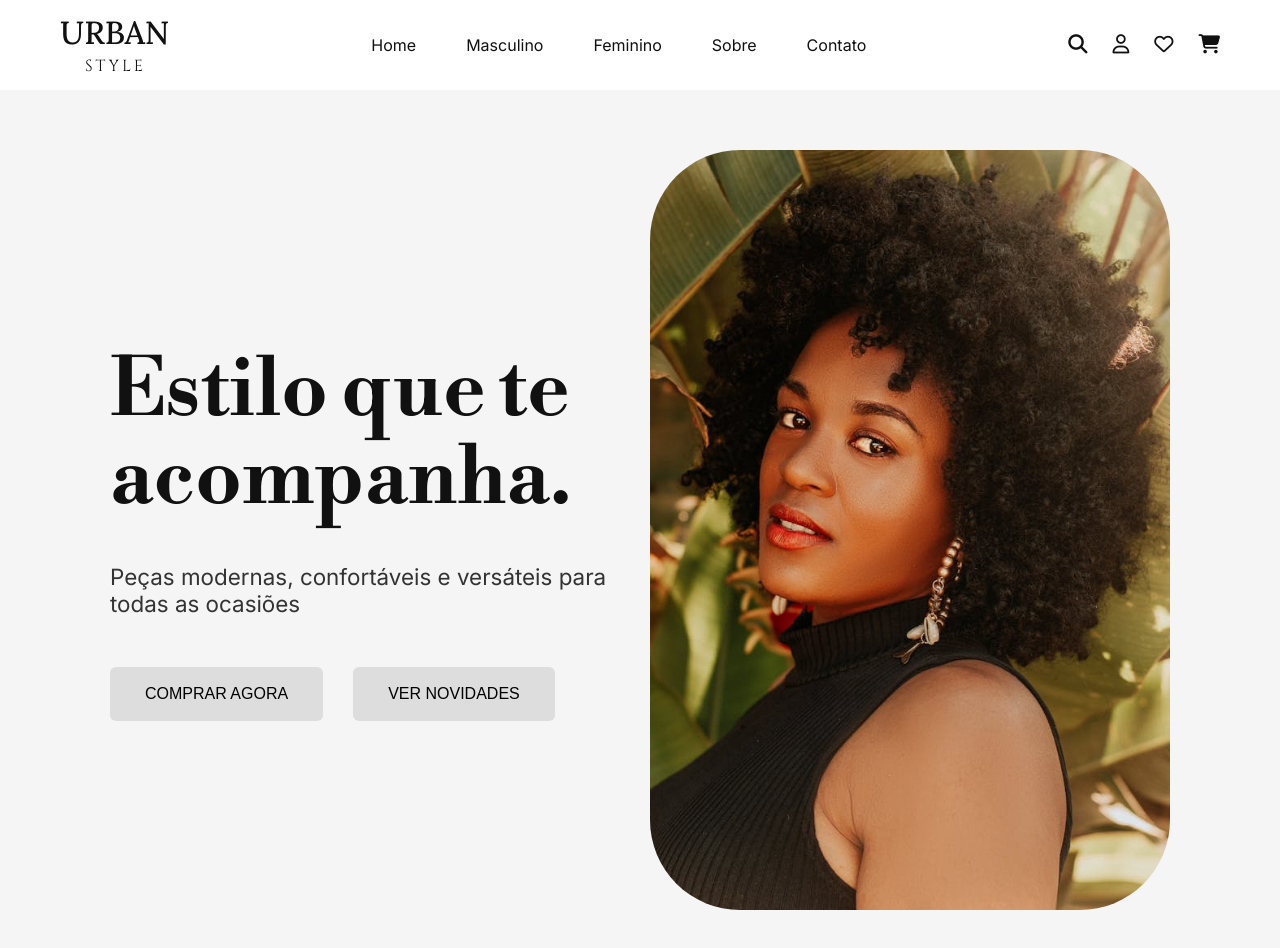
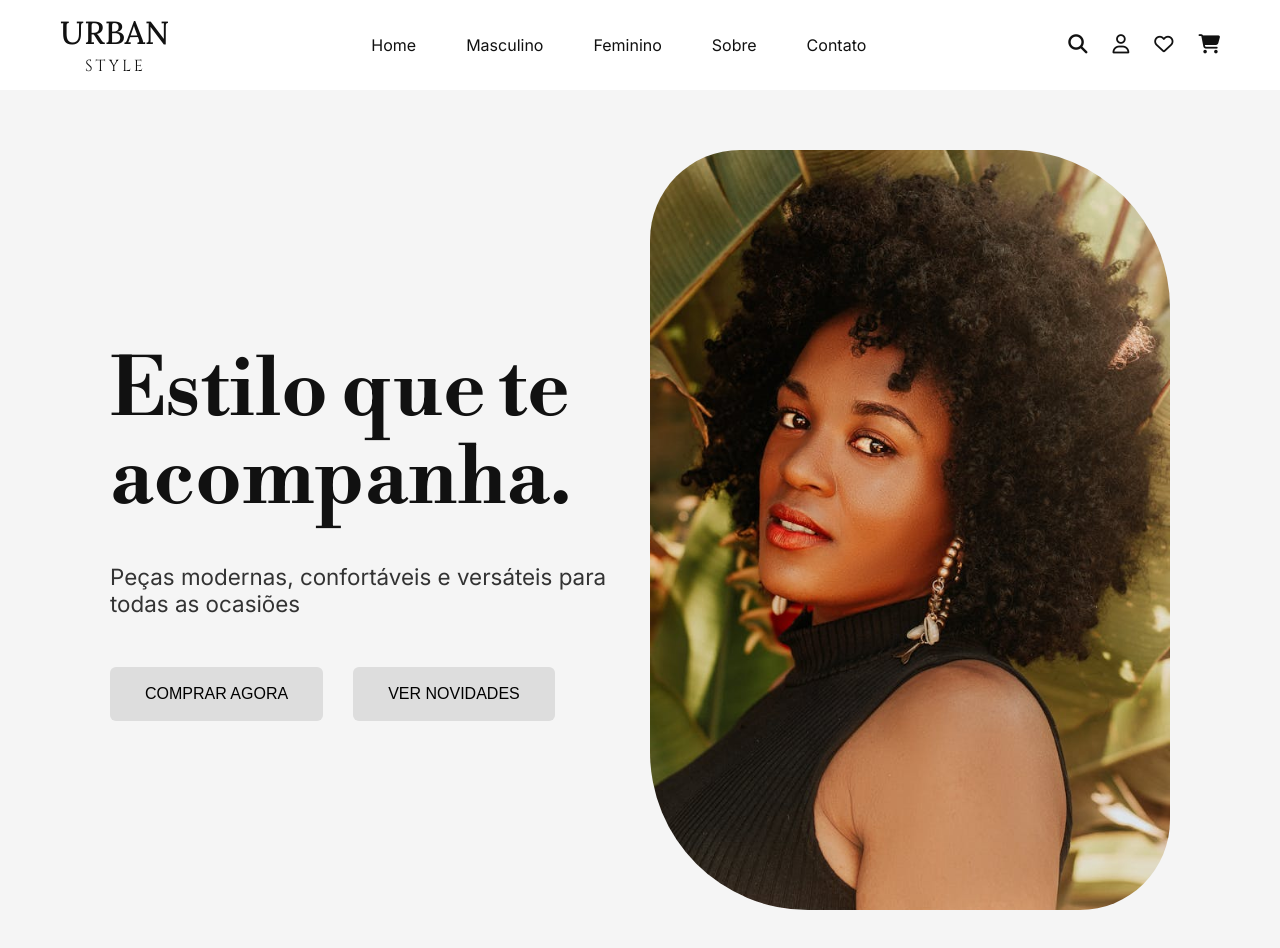
Before and after one commit to IsisHao3024N/urbau-style, a plain HTML site: page index.html in a window 1280 px wide. Drawn offline with nearby package versions, Linux system fonts and the light colour scheme.

Commit message:
alteracao no style.css

```diff
--- a/estilo/style.css
+++ b/estilo/style.css
@@ -144,8 +144,8 @@ body {
     object-fit: cover;
 
     border-top-left-radius: 90px;
-    border-top-right-radius: 90px;
-    border-bottom-left-radius: 90px;
+    border-top-right-radius: 158px;
+    border-bottom-left-radius: 158px;
     border-bottom-right-radius: 90px;
 }
 
```
